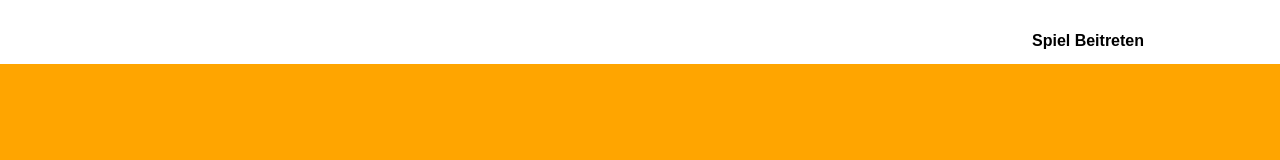
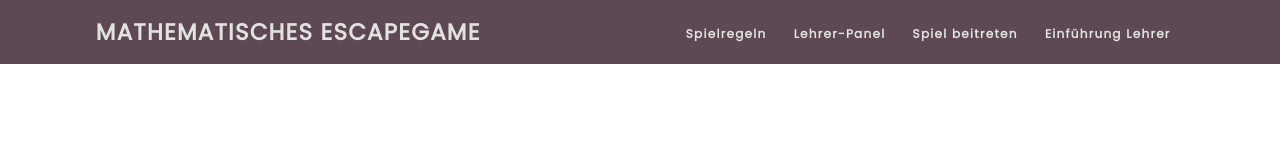
Before and after one commit to seballstiay/P-Seminar-Mathematisches-Escapegame, a plain HTML site: page Main page/index.html in a window 1280 px wide. Drawn offline with Linux system fonts and the light colour scheme.

Commit message:
Navbar done, nav items added

```diff
--- a/Main page/index.html
+++ b/Main page/index.html
@@ -5,20 +5,31 @@
     <meta charset="UTF-8">
     <link rel="stylesheet" href="style.css">
     <script href="main.js"></script>
+    <link rel="preconnect" href="https://fonts.googleapis.com">
+    <link rel="preconnect" href="https://fonts.gstatic.com" crossorigin>
+    <link href="https://fonts.googleapis.com/css2?family=Poppins&display=swap" rel="stylesheet">
     <title>
         Mathematiscehs Escapegame - 2022/2023
     </title>
 </head>
 <body>
     <div class="navbar">
-        <div class="joinGameDiv">
-            <p class="joinGameP">
-                Spiel Beitreten
-            </p>
+        <div class="navHeader">
+            <h2> Mathematisches Escapegame </h2>
         </div>
-    </div>
-    <div class="body">
-
-    </div>
+        <ul class="navLinks">
+            <li>
+                <a href="#"> Spielregeln </a>
+            </li>
+            <li>
+                <a href="#"> Lehrer-Panel </a>
+            </li>
+            <li>
+                <a href="#"> Spiel beitreten </a>
+            </li>
+            <li>
+                <a href="#"> Einführung Lehrer </a>
+            </li>
+        </ul>
 </body>
 </html>
--- a/Main page/style.css
+++ b/Main page/style.css
@@ -1,38 +1,39 @@
-body {
-    margin: 0;
+* {
+    margin: 0px;
+    padding: 0px;
+    box-sizing: border-box;
 }
 
 
 .navbar {
-    width: 100vw;
-    height: 6vh;
-    background-color: rgb(255, 255, 255);
+    display: flex;
+    justify-content: space-around;
+    align-items: center;
+    min-height: 8vh;
+    background-color: #5D4954;
+    font-family: 'Poppins', sans-serif;
 }
 
-.body {
-    width: 100vw;
-    height: 94vh;
-    background-color: orange;
+.navHeader {
+    color: rgb(226, 226, 226);
+    text-transform: uppercase;
+    letter-spacing: 0.1vw;
+    font-size: 1.9vh;
+}
+.navLinks {
+    display: flex;
+    justify-content: space-around;
+    width: 40%;
 }
 
-.joinGameDiv {
-    margin-left: 80vw;
-
-    font-family: Arial, Helvetica, sans-serif;
-    font-weight: bolder;
-
-    width: 10vw;
-    height: 6vh;
-
-    text-align: center;
+.navLinks li {
+    list-style: none;
 }
 
-.joinGameDiv:hover {
-
-    background-color: rgb(197, 183, 183);
-
+.navLinks a{
+    color: rgb(226, 226, 226);
+    text-decoration: none;
+    letter-spacing: 0.1vw;
+    font-weight: bold;
+    font-size: 1.5vh;
 }
-
-.joinGameP {
-    padding-top: 2vh;
-}
```
